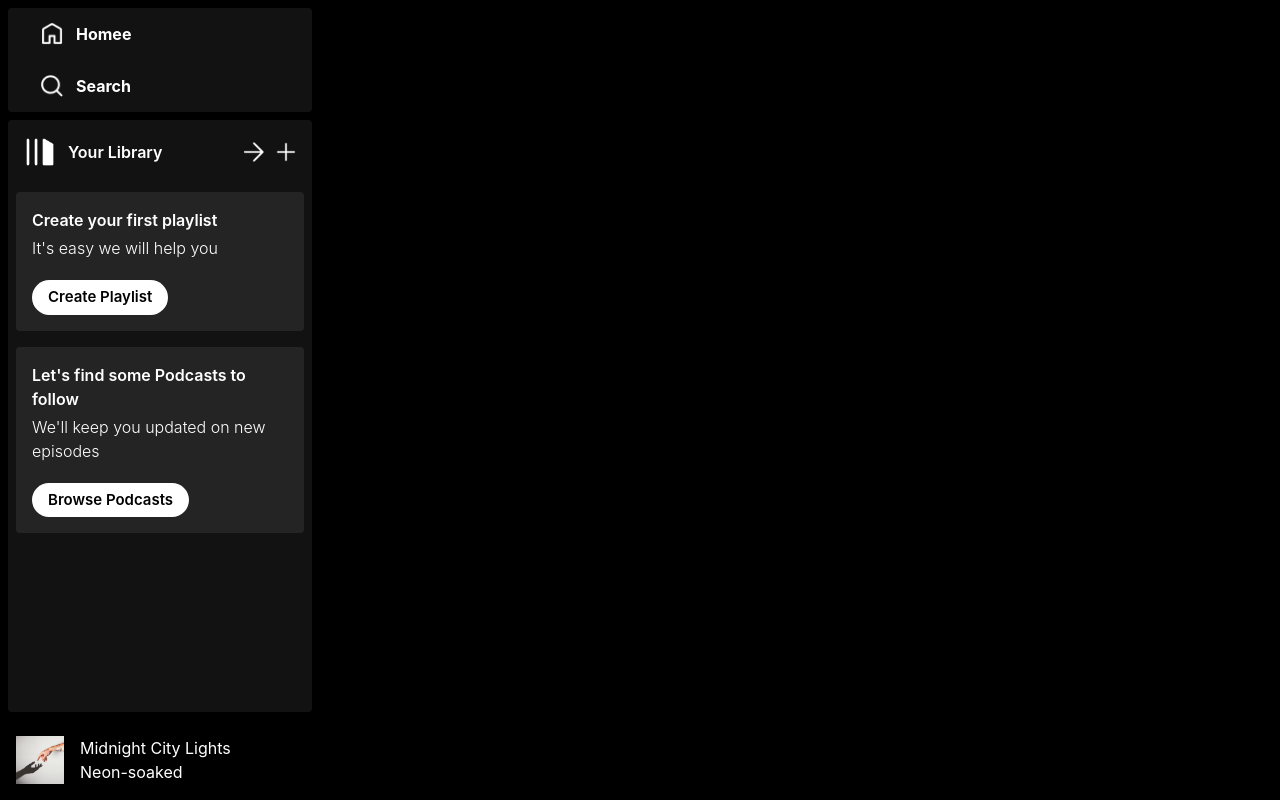
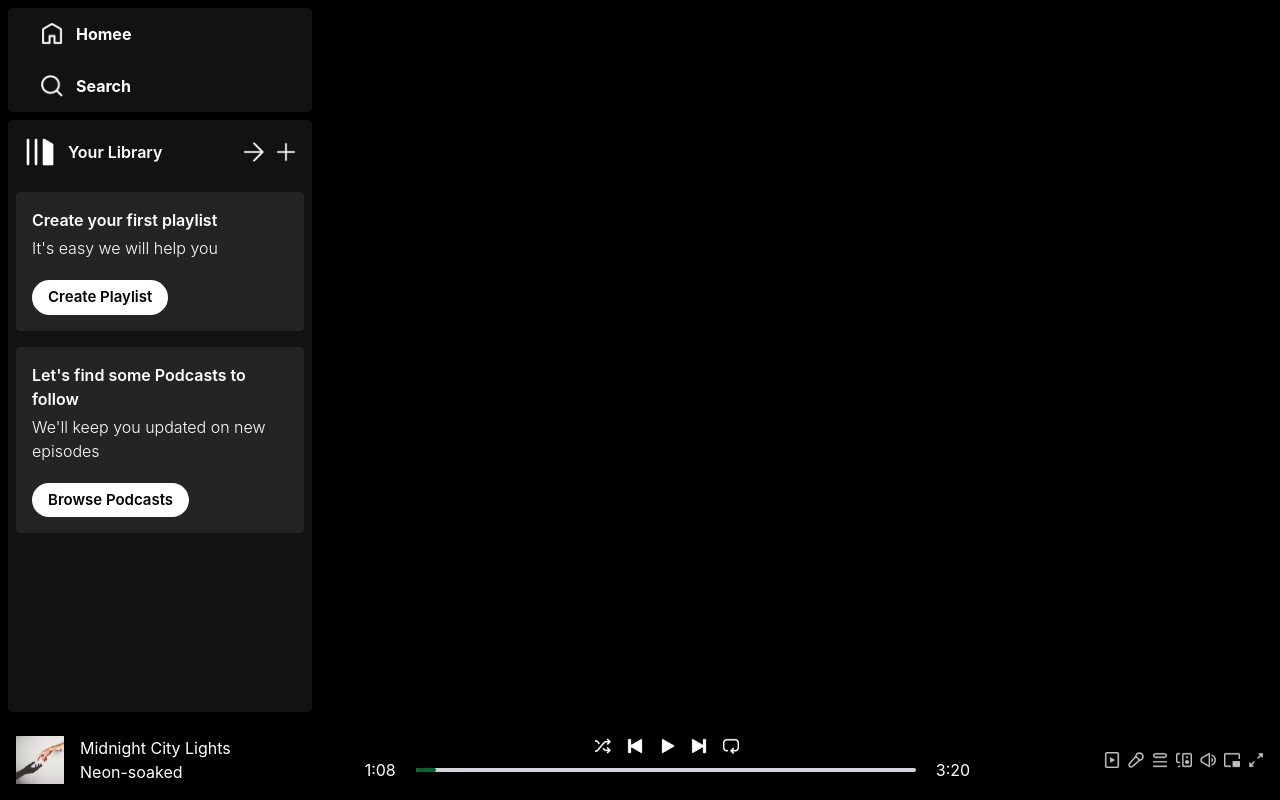
Before and after one commit to alton47/musica, a React (Vite) app: page / in a window 1280 px wide. Built offline with nearby package versions, Linux system fonts and the light colour scheme.

Commit message:
feat(player): build PlayerBar UI shell (bottom bar)

```diff
--- a/src/components/Player.jsx
+++ b/src/components/Player.jsx
@@ -1,4 +1,4 @@
-import { songsData } from "../assets/assets";
+import { songsData, assets } from "../assets/assets";
 
 const Player = () => {
   return (
@@ -10,6 +10,41 @@ const Player = () => {
           <p>{songsData[0].desc.slice(0, 12)}</p>
         </div>
       </div>
+
+      <div className="flex flex-col items-center gap-1 m-auto">
+        <div className="flex gap-4">
+          <img
+            className="w-4 cursor-pointer"
+            src={assets.shuffle_icon}
+            alt=""
+          />
+          <img className="w-4 cursor-pointer" src={assets.prev_icon} alt="" />
+          <img className="w-4 cursor-pointer" src={assets.play_icon} alt="" />
+          <img className="w-4 cursor-pointer" src={assets.next_icon} alt="" />
+          <img className="w-4 cursor-pointer" src={assets.loop_icon} alt="" />
+        </div>
+        <div className="flex items-center gap-5">
+          <p>1:08</p>
+          <div className="w-[60vw] max-w-125 bg-gray-300 rounded-full cursor-pointer">
+            <hr className="h-1 border-none w-5 bg-green-800 rounded-full" />
+          </div>
+          <p>3:20</p>
+        </div>
+      </div>
+
+      <div className="hidden lg:flex items-center gap-2 opacity-75">
+        <img className="w-4 cursor-pointer" src={assets.plays_icon} alt="" />
+        <img className="w-4 cursor-pointer" src={assets.mic_icon} alt="" />
+        <img className="w-4 cursor-pointer" src={assets.queue_icon} alt="" />
+        <img className="w-4 cursor-pointer" src={assets.speaker_icon} alt="" />
+        <img className="w-4 cursor-pointer" src={assets.volume_icon} alt="" />
+        <img
+          className="w-4 cursor-pointer"
+          src={assets.mini_player_icon}
+          alt=""
+        />
+        <img className="w-4 cursor-pointer" src={assets.zoom_icon} alt="" />
+      </div>
     </div>
   );
 };
```
